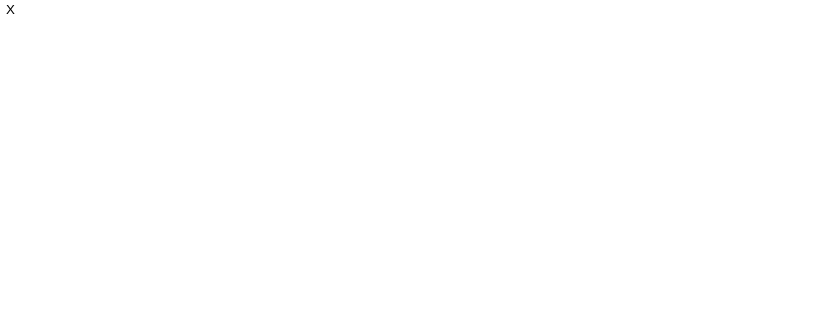
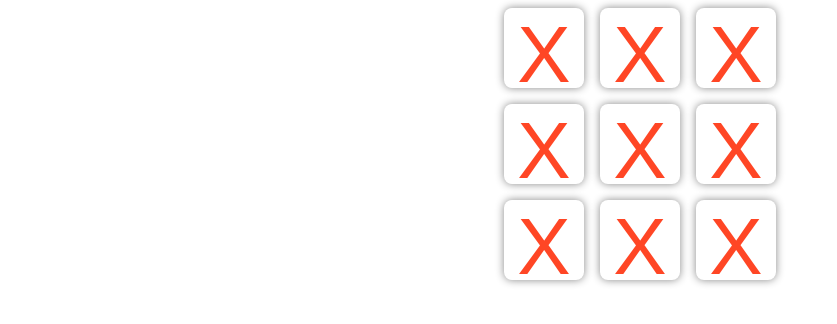
Before and after one commit to isaacbatista26/Jogo-Da-Velha, a React (Vite) app: page / in a window 1280 px wide. Shown: the top 324 px of the page, without its empty margins (0-837 px from the left). Built offline with nearby package versions, Linux system fonts and the light colour scheme.

Commit message:
Board.jsx

```diff
--- a/src/App.jsx
+++ b/src/App.jsx
@@ -1,14 +1,15 @@
-import { useState } from 'react'
+import { useState } from 'react';
 import "./App.css";
-import Box from './Components/Box.jsx'
-import ReactGrannysGame from './Components/ReactGrannysGame'
+import Box from './Components/Box.jsx';
+import ReactGrannysGame from './Components/ReactGrannysGame';
+import Board from "./Components/Board.jsx";
 
 function App() {
-
+  const board = ["X","X","X","X","X","X","X","X","X",]
   return (
     <div className="App">
+      <Board board={board} onClick={null} />
       {/*<ReactGrannysGame />*/}
-      <Box />
     </div>
   );
 }
--- /dev/null
+++ b/src/Components/Board.jsx
@@ -0,0 +1,15 @@
+import React from 'react';
+import Box from './Box';
+import './StyledComponents/Board.css'
+
+export const Board = ({board, onClick}) => {
+    return (
+        <div className='board'>
+            {board.map((value, idx) => {
+                return <Box value={value} onClick={() => onClick(idx)} />
+            })}
+        </div>
+    );
+};
+
+export default Board;
--- a/src/Components/Box.jsx
+++ b/src/Components/Box.jsx
@@ -1,11 +1,14 @@
 import React from "react";
-import "./StyledComponents/Box.css"
+import "./StyledComponents/Box.css";
 
+function Box({ value, onClick }) {
+    const style = value === "X" ? "box x" : "box o";
 
-function Box() {
-    return <button className="box">
-        X
-    </button>;
+    return (
+        <button className={style} onClick={onClick}>
+            {value}
+        </button>
+    );
 }
 
 export default Box;
--- /dev/null
+++ b/src/Components/StyledComponents/Board.css
@@ -0,0 +1,6 @@
+.board {
+    display:grid;
+    grid-template-columns: repeat(3, 6rem);
+    place-items: center;
+    justify-content: center;
+}
--- a/src/Components/StyledComponents/Box.css
+++ b/src/Components/StyledComponents/Box.css
@@ -2,4 +2,18 @@
     background-color: white;
     border: none;
     border-radius: 10%;
+    box-shadow: 0px 0px 8px #888;
+    width: 5rem;
+    height: 5rem;
+    text-align: center;
+    font-size: 5rem;
+    margin: 0.5rem;
 }
+
+.x{
+    color: rgb(255, 70, 37);
+}
+
+.o{
+    color: rgb(44, 135, 255);
+}
```
